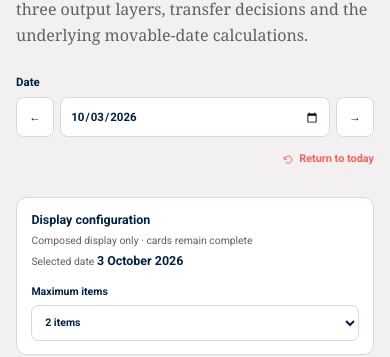
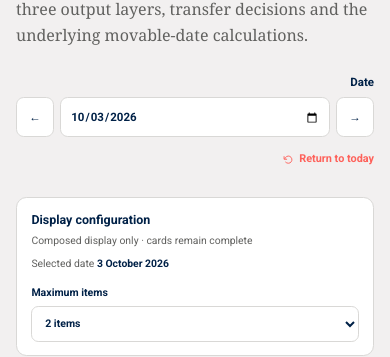
Before and after one commit to bgonzalezbustamante/catholic-calendar, a Next.js app: page / in a window 390 px wide. Shown: the part 534-891 px from the top of the page. Built offline with nearby package versions, Linux system fonts and the light colour scheme.

Commit message:
style: align tester and footer polish

```diff
--- a/app/globals.css
+++ b/app/globals.css
@@ -162,6 +162,11 @@ h1 {
   font-weight: 700;
 }
 
+.date-control > label {
+  justify-self: end;
+  text-align: right;
+}
+
 .date-control-row {
   display: grid;
   grid-template-columns: 38px minmax(160px, 1fr) 38px;
@@ -216,22 +221,6 @@ h1 {
   flex: 0 0 0.78rem;
 }
 
-.selected-date-bar {
-  display: flex;
-  flex-wrap: wrap;
-  align-items: baseline;
-  gap: 0.45rem 0.7rem;
-  margin-bottom: 0.8rem;
-  color: var(--ash);
-  font-family: var(--font-roboto), Arial, sans-serif;
-  font-size: 0.72rem;
-}
-
-.selected-date-bar strong {
-  color: var(--blue);
-  font-size: 0.84rem;
-}
-
 .display-config {
   display: grid;
   grid-template-columns: minmax(180px, 1fr) auto;
@@ -259,6 +248,16 @@ h1 {
 .display-config-heading span {
   color: var(--ash);
   font-size: 0.65rem;
+}
+
+.display-config-heading .display-config-date {
+  margin-top: 0.28rem;
+  color: var(--ash);
+}
+
+.display-config-date strong {
+  color: var(--blue);
+  font-size: 1em;
 }
 
 .display-config-field {
@@ -731,10 +730,9 @@ tbody tr:last-child td {
   font-size: 0.8rem;
 }
 
-.rank-guide strong {
-  color: var(--charcoal);
-  font-family: var(--font-roboto), Arial, sans-serif;
-  font-size: 0.96em;
+.rank-guide .rank-pill {
+  margin: 0 0.08rem;
+  vertical-align: 0.08em;
 }
 
 .notes-grid {
@@ -846,8 +844,20 @@ tbody tr:last-child td {
 }
 
 .footer-credit {
+  display: inline-flex;
+  align-items: center;
+  gap: 0.38rem;
   color: var(--ash);
   font-size: 0.66rem;
+}
+
+.footer-credit-icon {
+  width: 0.88rem;
+  height: 0.88rem;
+  flex: 0 0 0.88rem;
+  background: var(--ash);
+  -webkit-mask: var(--footer-credit-icon) center / contain no-repeat;
+  mask: var(--footer-credit-icon) center / contain no-repeat;
 }
 
 .footer-credit a {
@@ -915,6 +925,10 @@ tbody tr:last-child td {
     width: 100%;
   }
 
+  .date-control > label {
+    justify-self: end;
+  }
+
   .year-control {
     justify-items: stretch;
   }
```
